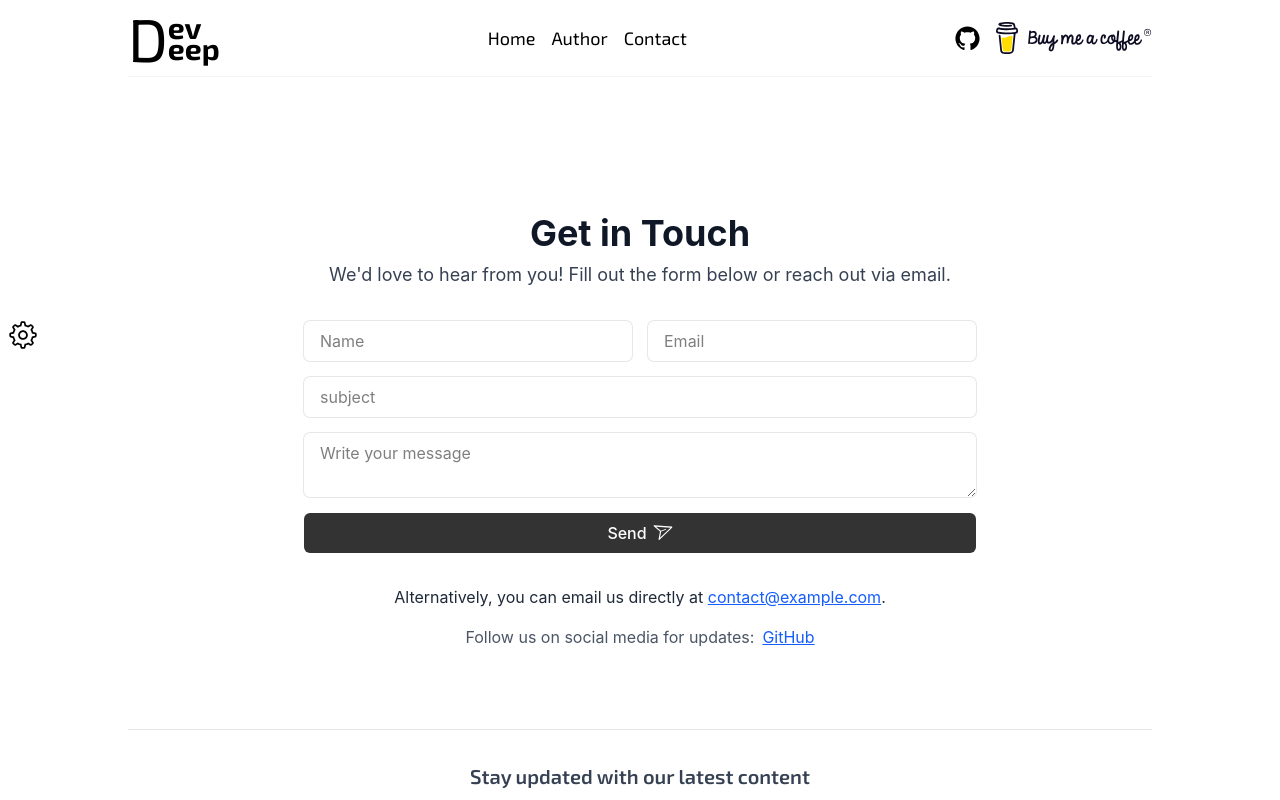
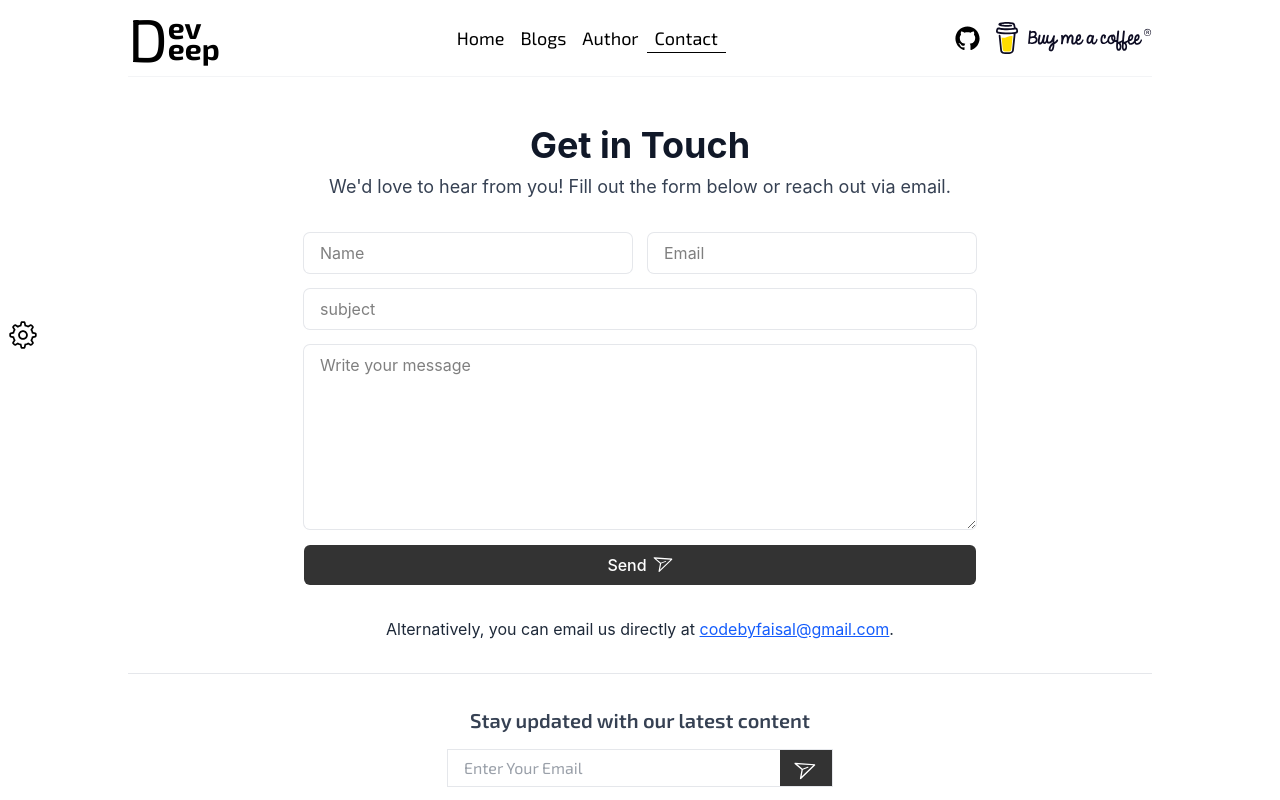
Before and after one commit to codebyfaisal/devdeepblog, a React (Vite) app: page /contact in a window 1280 px wide. Built offline with nearby package versions, Linux system fonts and the light colour scheme.

Commit message:
create blog page

```diff
--- a/src/App.jsx
+++ b/src/App.jsx
@@ -5,47 +5,33 @@ import {
   LatestBlogs,
   ThemeToggler,
 } from "./components";
-import { BlogPage, AuthorPage, ContactPage } from "./pages";
+import { BlogPage, AuthorPage, ContactPage, AllBlogs } from "./pages";
 import { BrowserRouter as Router, Routes, Route } from "react-router-dom";
 
 function App() {
   return (
     <div className="h-screen size-full relative overflow-x-hidden font-exo2">
-      {/* Theme Toggler */}
-      <ThemeToggler />
-
-      {/* Main Content Wrapper */}
-      <div className="max-w-5xl mx-auto px-4 lg:px-0">
-        {/* Header */}
-        <Header />
-
-        {/* Main Content */}
-        <main className="space-y-12 py-8">
+      <ThemeToggler />{/* Theme Toggler */}
+      <div className="max-w-5xl mx-auto px-4 lg:px-0"> {/* Main Content Wrapper */}
+        <Header /> {/* Header */}
+        <main className="space-y-12 py-8">{/* Main Content */}
           <Routes>
             {/* Home Page */}
             <Route
               path="/"
               element={
-                <>
-                  <FeatureBlog />
+                <> <FeatureBlog />
                   <LatestBlogs />
                 </>
               }
             />
-
-            {/* Blog Page */}
-            <Route path="/blogs/:blogId" element={<BlogPage />} />
-
-            {/* Author Page */}
-            <Route path="/author" element={<AuthorPage />} />
-
-            {/* Contact Page */}
-            <Route path="/contact" element={<ContactPage />} />
+            <Route path="/blogs/:blogId" element={<BlogPage />} />{/* Blog Page */}
+            <Route path="/author" element={<AuthorPage />} />{/* Author Page */}
+            <Route path="/contact" element={<ContactPage />} />{/* Contact Page */}
+            <Route path="/blogs" element={<AllBlogs />} />{/* AllBlogs Page */}
           </Routes>
         </main>
-
-        {/* Footer */}
-        <Footer />
+        <Footer /> {/* Footer */}
       </div>
     </div>
   );
--- a/src/components/Header.jsx
+++ b/src/components/Header.jsx
@@ -2,17 +2,22 @@ import { useEffect, useState } from "react";
 import { Logo } from ".";
 import { bmcLogo, bmcIcon } from "../assets";
 import { GitHubLogoIcon, PauseIcon, Cross1Icon } from "@radix-ui/react-icons";
-import { Link } from "react-router-dom";
+import { Link, NavLink } from "react-router-dom";
 
 const linkLi = (link = "") => (
   <li className="group">
-    <Link to={`/${link}`}>
-      <span className="relative inline-block before:absolute before:-inset-1 before:block before:-skew-y-3 before:transition-all before:duration-200 group-hover:before:bg-black">
-        <span className="relative transition-all duration-200 capitalize group-hover:text-white">
-          {link === "" ? "home" : link}
-        </span>
+    <NavLink
+      to={`/${link}`}
+      className={({ isActive }) =>
+        `relative px-2 inline-block before:absolute before:-inset-1 before:block before:-skew-y-3 before:transition-all before:duration-200 group-hover:before:bg-black group-hover:text-white ${
+          isActive ? "border-b border-black" : ""
+        }`
+      }
+    >
+      <span className="relative transition-all duration-200 capitalize">
+        {link === "" ? "home" : link}
       </span>
-    </Link>
+    </NavLink>
   </li>
 );
 
@@ -20,7 +25,7 @@ const Navbar = () => {
   const [menuOpen, setMenuOpen] = useState(false);
 
   return (
-    <header className="sticky top-0 mb-14 border-b bg-white/90 border-gray-100 z-[400]">
+    <header className="sticky top-0 mb-4 border-b bg-white/90 border-gray-100 z-[400]">
       <div className="flex justify-between items-center py-2">
         <Link to={"/"}>
           <Logo />
@@ -28,8 +33,9 @@ const Navbar = () => {
 
         {/* desktop navbar */}
         <nav className="hidden md:block">
-          <ul className="flex gap-4 text-lg items-center">
+          <ul className="flex text-lg items-center">
             {linkLi()}
+            {linkLi("Blogs")}
             {linkLi("author")}
             {linkLi("contact")}
           </ul>
@@ -43,6 +49,7 @@ const Navbar = () => {
         >
           <ul className="flex flex-col justify-evenly py-8 gap-8 text-lg items-end pr-6 min-w-36">
             {linkLi()}
+            {linkLi("Blogs")}
             {linkLi("author")}
             {linkLi("contact")}
           </ul>
--- /dev/null
+++ b/src/pages/AllBlogs.jsx
@@ -0,0 +1,18 @@
+import React from "react";
+import { BlogCard } from "../components";
+import { dummyBlog } from "../assets";
+
+const AllBlogs = () => {
+  return (
+    <section>
+      <h1 className="text-5xl font-bold mb-8">Latest Blogs</h1>
+      <div className="grid grid-cols-12 gap-4">
+        {[1, 2, 3, 4, 5].map((i) => (
+          <BlogCard blog={dummyBlog} styles="col-span-12" index={i} key={i} />
+        ))}
+      </div>
+    </section>
+  );
+};
+
+export default AllBlogs;
--- a/src/pages/ContactPage.jsx
+++ b/src/pages/ContactPage.jsx
@@ -12,7 +12,7 @@ const ContactPage = () => {
 
   return (
     <div
-      className="flex flex-col items-center justify-center py-12 sm:px-4"
+      className="flex flex-col items-center justify-center sm:px-4"
       style={{ fontFamily: "Inter, sans-serif" }}
     >
       {/* Main Content */}
@@ -21,8 +21,9 @@ const ContactPage = () => {
         <div className="text-center">
           <h1 className="text-4xl font-bold text-gray-900">Get in Touch</h1>
           <p className="mt-2 text-lg text-gray-700">
-            We'd love to hear from you! Fill out the form below or reach out via
-            email.
+            {
+              "We'd love to hear from you! Fill out the form below or reach out via email."
+            }
           </p>
         </div>
 
@@ -36,32 +37,35 @@ const ContactPage = () => {
             name="name"
             id="name"
             placeholder="Name"
-            className="rounded-md outline-none border-none ring ring-gray-200 py-2 px-4 hover:ring-gray-500 sm:col-span-1"
+            className="rounded-md outline-none border-none ring ring-gray-200 py-2 px-4 focus:ring-gray-500 sm:col-span-1"
           />
           <input
             type="email"
             name="email"
             id="email"
             placeholder="Email"
-            className="rounded-md outline-none border-none ring ring-gray-200 py-2 px-4 hover:ring-gray-500 sm:col-span-1"
+            className="rounded-md outline-none border-none ring ring-gray-200 py-2 px-4 focus:ring-gray-500 sm:col-span-1"
           />
           <input
             type="text"
             name="subject"
             id="subject"
             placeholder="subject"
-            className="rounded-md outline-none border-none ring ring-gray-200 py-2 px-4 hover:ring-gray-500 sm:col-span-2"
+            className="rounded-md outline-none border-none ring ring-gray-200 py-2 px-4 focus:ring-gray-500 sm:col-span-2"
           />
           <textarea
             name="message"
             id="message"
+            rows={7}
             placeholder="Write your message"
-            className="rounded-md outline-none border-none ring ring-gray-200 py-2 px-4 hover:ring-gray-500 sm:col-span-2"
+            className="rounded-md outline-none border-none ring ring-gray-200 py-2 px-4 focus:ring-gray-500 sm:col-span-2"
           ></textarea>
           <button
             type="submit"
             className={`py-2 px-4 cursor-pointer rounded-md text-white bg-black/80 transition duration-150 hover:bg-black sm:col-span-2 flex gap-2 justify-center font-medium`}
-          > Send
+          >
+            {" "}
+            Send
             <PaperPlaneIcon
               className={`-rotate-20 transition duration-150`}
               width={18}
@@ -78,18 +82,9 @@ const ContactPage = () => {
               href="mailto:contact@example.com"
               className="text-blue-600 underline"
             >
-              contact@example.com
+              codebyfaisal@gmail.com
             </a>
             .
-          </p>
-          <p className="text-gray-600">
-            Follow us on social media for updates:
-            <a
-              href="https://www.github.com/codebyfaisal"
-              className="ml-2 text-blue-600 underline"
-            >
-              GitHub
-            </a>
           </p>
         </div>
       </div>
--- a/src/pages/index.js
+++ b/src/pages/index.js
@@ -1,5 +1,6 @@
 import BlogPage from "./BlogPage";
 import AuthorPage from "./AuthorPage";
 import ContactPage from "./ContactPage";
+import AllBlogs from "./AllBlogs";
 
-export { BlogPage, AuthorPage,ContactPage };
+export { BlogPage, AuthorPage, ContactPage, AllBlogs };
```
Also changed, not shown: src/components/BlogCard.jsx (+0 -42 lines).
